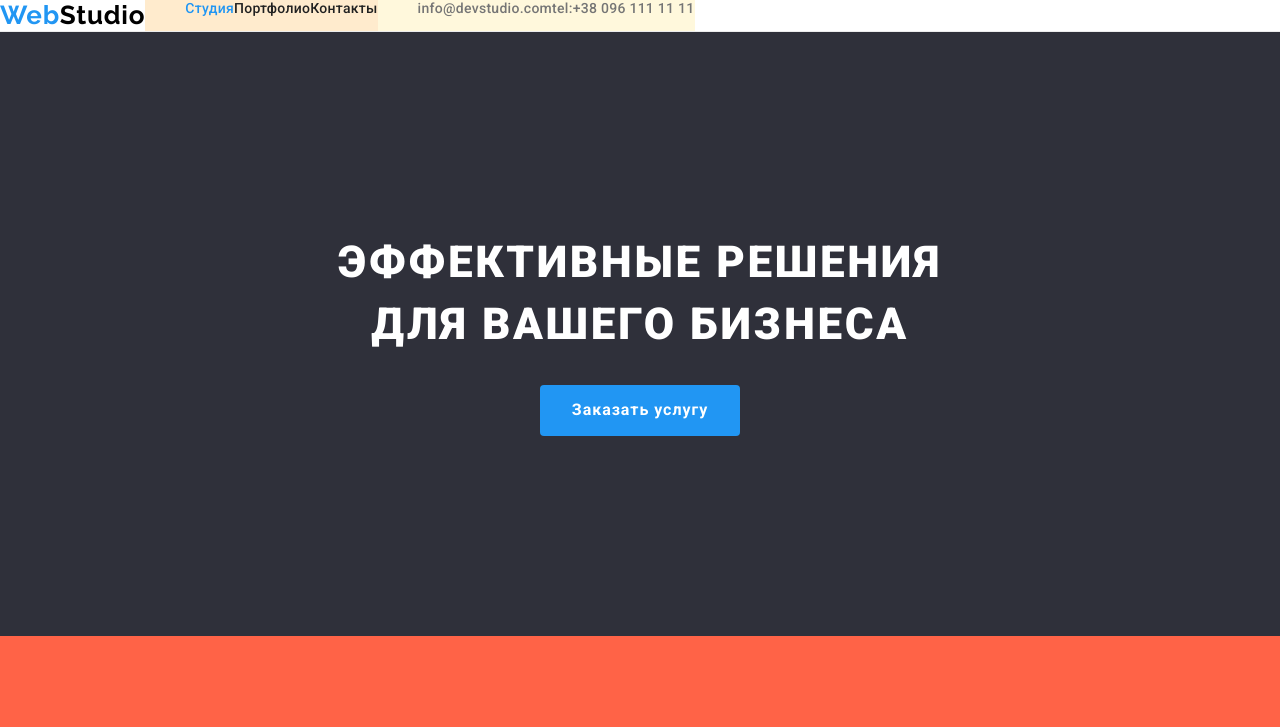
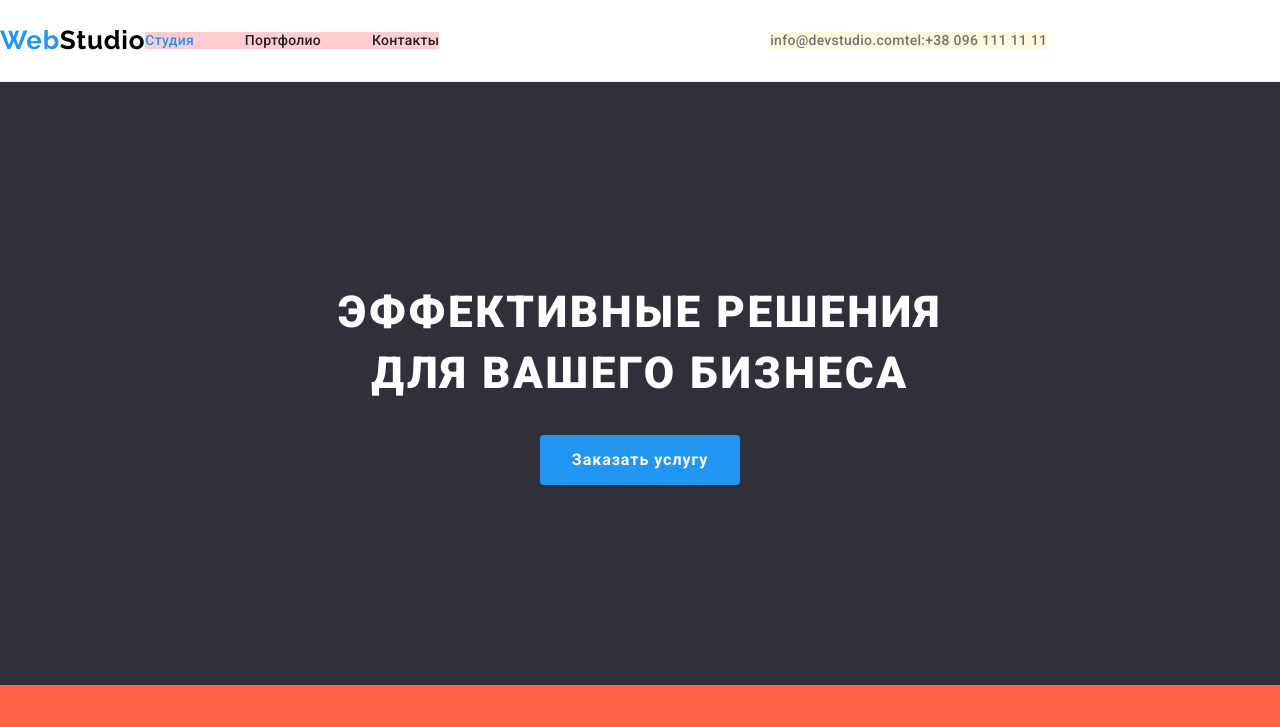
Before and after one commit to Askarunro/goit-markup-hw-03, a plain HTML site: page index.html in a window 1280 px wide. Shown: the top 727 px of the page. Drawn offline with nearby package versions, Linux system fonts and the light colour scheme.

Commit message:
позиціоную шапку

```diff
--- a/css/style.css
+++ b/css/style.css
@@ -56,6 +56,7 @@ p {
 
 ul {
   margin: 0px;
+  padding: 0px;
 }
 
 /* Шапка */
@@ -82,24 +83,38 @@ ul {
   text-indent: 0%;
 }
 
+.box-nav-links {
+  background-color: aquamarine;
+  min-width: 294px;
+  margin-top: 32px;
+  margin-bottom: 32px;
+}
+
 .items-nav {
   /* display: inline-block; */
   display: flex;
+  justify-content: space-between;
   font-weight: 500;
   line-height: 1.2;
   letter-spacing: 0.02em;
 
-  background-color: blanchedalmond;
+  background-color: rgb(255, 205, 209);
+}
+
+.box-items-cont {
+  margin-left: 331px;
+  margin-top: 32px;
 }
 
 .item-nav {
   /* display: inline-block; */
-  display: flex;
+  /* display: flex; */
 }
 
 nav {
   /* display: inline-block; */
   display: flex;
+  align-items: center;
 }
 
 .link-nav {
--- a/index.html
+++ b/index.html
@@ -19,19 +19,25 @@
     <header class="header-nav">
         <div class="nav-box container">
             <nav>
+                <div class="box-nav-logo">
                     <a href="./index.html" class="logo link-style">
                         Web<span class="color-logo darker">Studio</span>
                     </a>
+                </div>
+                <div class="box-nav-links">
                     <ul class="items-nav list">
                         <li class="item-nav"><a href="./index.html" class="link-nav link-style current">Студия</a></li>
                         <li class="item-nav"><a href="./portfolio.html" class="link-nav link-style">Портфолио</a></li>
                         <li class="item-nav"><a href="#" class="link-nav link-style">Контакты</a></li>
                     </ul>
+                </div>
             </nav>
+            <div class="box-items-cont">
                 <ul class="items-cont list">
                     <li><a href="mailto:info@devstudio.com" class="link-mail link-style">info@devstudio.com</a></li>
                     <li><a href="tel:+380961111111" class="link-tel link-style">tel:+38 096 111 11 11</a></li>
                 </ul>
+            </div>
         </div>
     </header>
         <main>
```
Lines whose indentation alone changed are shown as unchanged.
